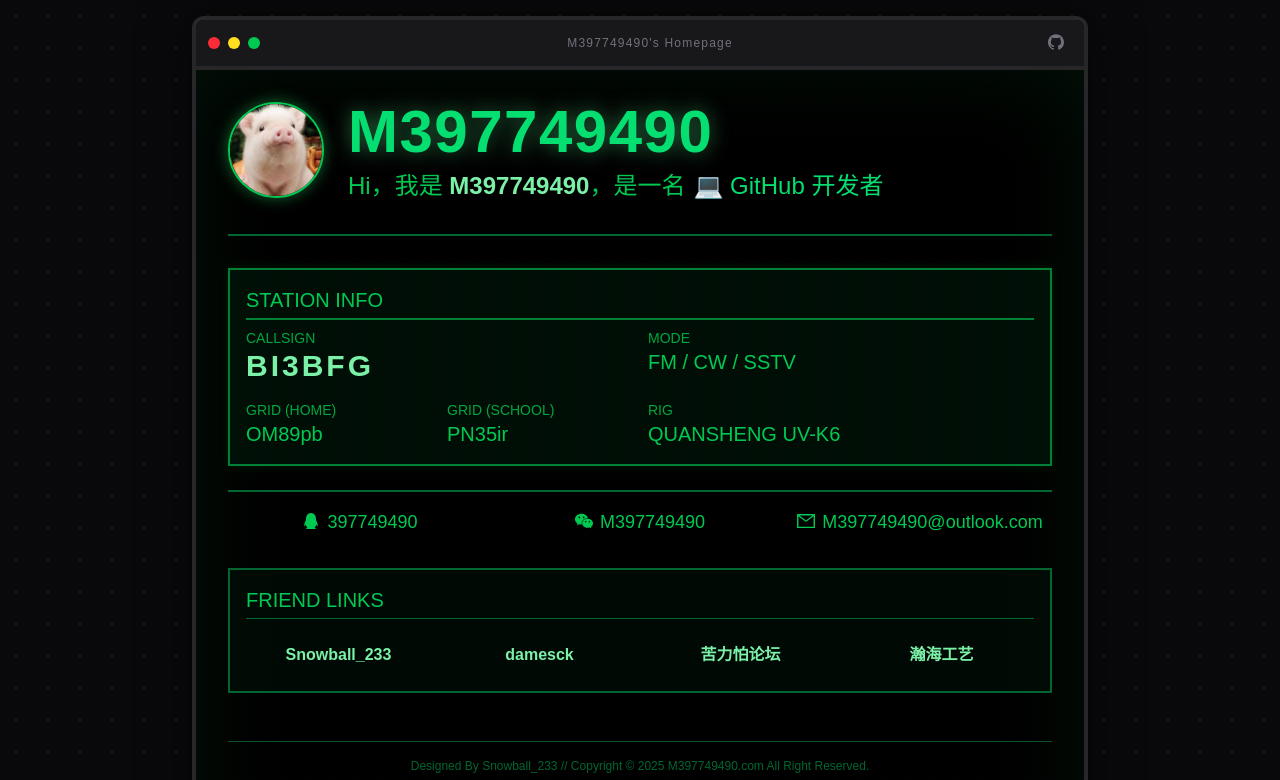
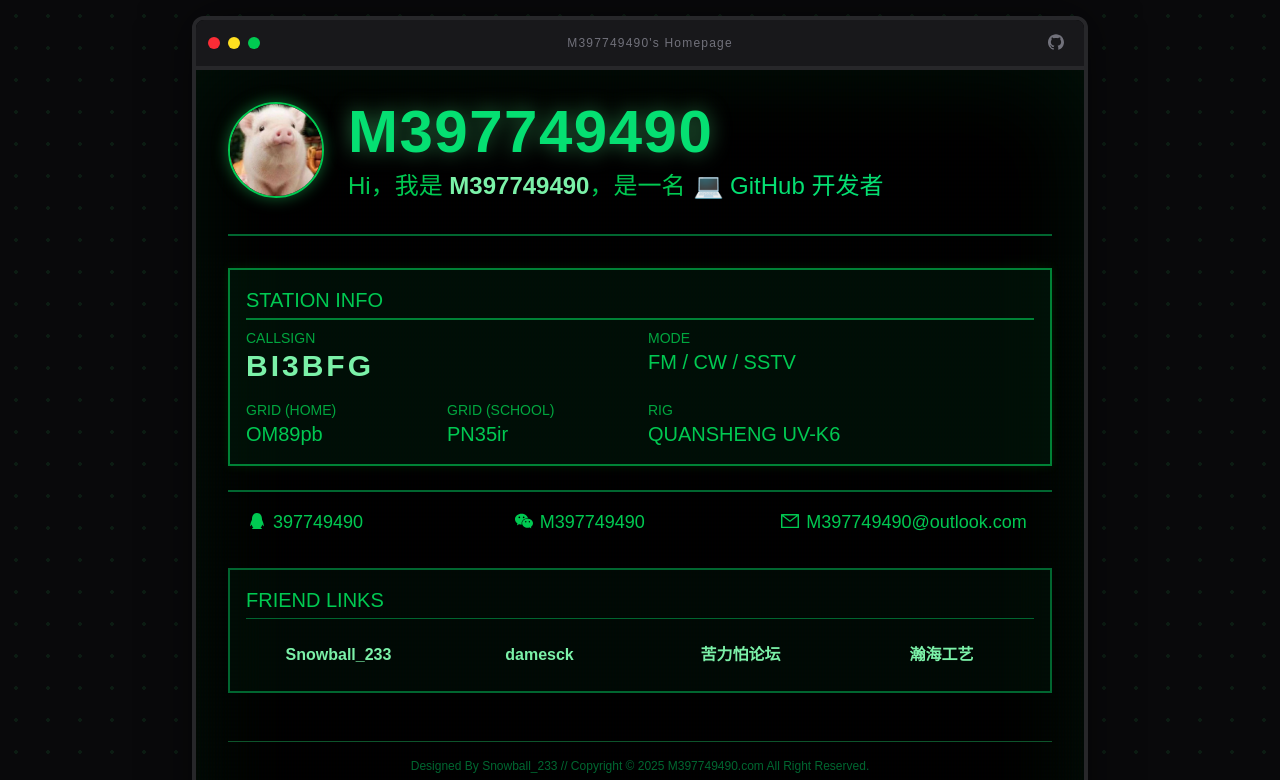
Before and after one commit to M397749490/homepage, a Next.js app: page / in a window 1280 px wide. Shown: the top 780 px of the page. Built offline with nearby package versions, Linux system fonts and the light colour scheme; grey boxes are pictures that could not be loaded.

Commit message:
Improve ContactInfo layout and alignment
Updated the ContactInfo component to enhance layout consistency across screen sizes. Added responsive alignment classes to each contact method for better presentation on both mobile and desktop views.

```diff
--- a/src/components/ContactInfo.tsx
+++ b/src/components/ContactInfo.tsx
@@ -3,14 +3,14 @@ import React from "react";
 
 const ContactInfo = React.memo(function ContactInfo() {
   return (
-    <div className="grid grid-cols-1 md:grid-cols-3 gap-4 text-lg border-t-2 border-green-800 pt-4 mt-4 font-vt323 justify-items-center text-center">
-      <div className="flex items-center gap-2 hover:text-green-300 transition-colors">
+    <div className="grid grid-cols-1 md:grid-cols-3 gap-4 text-lg border-t-2 border-green-800 pt-4 mt-4 font-vt323 md:px-5">
+      <div className="flex items-center gap-2 hover:text-green-300 transition-colors col-span-1 md:col-span-1 justify-center md:justify-start text-center md:text-left">
         <a href="https://wpa.qq.com/msgrd?V=3&uin=397749490"><QqOutlined className="w-5 h-5" /> 397749490</a>
       </div>
-      <div className="flex items-center gap-2 hover:text-green-300 transition-colors relative group">
+      <div className="flex items-center gap-2 hover:text-green-300 transition-colors col-span-1 md:col-span-1 justify-center md:justify-start text-center md:text-left">
         <span><WechatOutlined className="w-5 h-5" /> M397749490</span>
       </div>
-      <div className="flex items-center gap-2 hover:text-green-300 transition-colors">
+      <div className="flex items-center gap-2 hover:text-green-300 transition-colors col-span-1 md:col-span-1 justify-center md:justify-start text-center md:text-left">
         <a href="mailto:M397749490@outlook.com"><MailOutlined className="w-5 h-5" /> M397749490@outlook.com</a>
       </div>
     </div>
```
